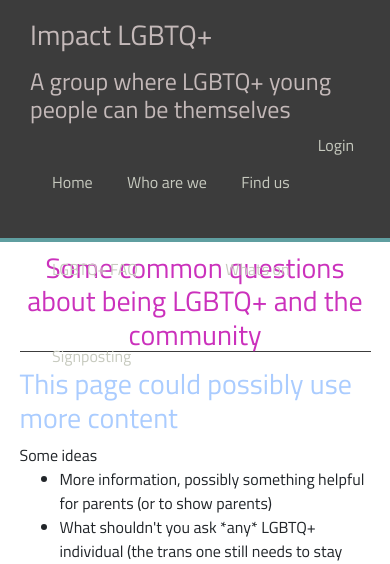
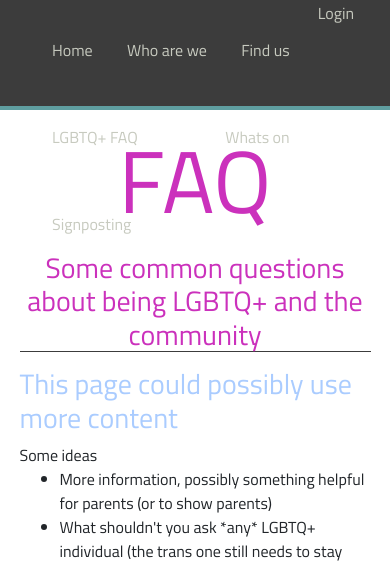
Before and after one commit to ImpactLGBTQ/Impact-Website, a Django app: template impact_website/templates/impact_website/FAQ.html in a window 390 px wide. Shown: the top 564 px of the page. Run offline with Django 3.2, Linux system fonts and the light colour scheme; the template is opened without the code that fills it, so the values that code supplies are empty; style sheets or scripts are compiled from the project's sources; some libraries are stand-ins or nearby versions.

Commit message:
Updated header_bar.html to hopefully make it mobile friendly

```diff
--- a/static/css/header_bar.styl
+++ b/static/css/header_bar.styl
@@ -58,6 +58,12 @@
   color black
 }
 
+#title_container {
+  @media only screen and (max-width 600px) {
+    display none
+  }
+}
+
 .header_btn {
       height 100%
       position relative
--- a/templates/includes/header_bar.html
+++ b/templates/includes/header_bar.html
@@ -59,10 +59,10 @@
 {% load static %}
 <link rel="stylesheet" type="text/css" href="{% static "css/header_bar.css" %}"/>
 <div class="header_bar_container">
-    <nav class="header_bar_inner navbar" id="title_container">
+    <div class="header_bar_inner" id="title_container">
         <h3 class="header_text" style="float: left">Impact LGBTQ+</h3>
         <h4 class="header_text" style="float: right">A group where LGBTQ+ young people can be themselves</h4>
-    </nav>
+    </div>
     <div class="header_bar_inner" id="header_btns_container">
         <nav class="navbar">
             <button class="header_btn" onclick="home_clicked()">Home</button>
```
